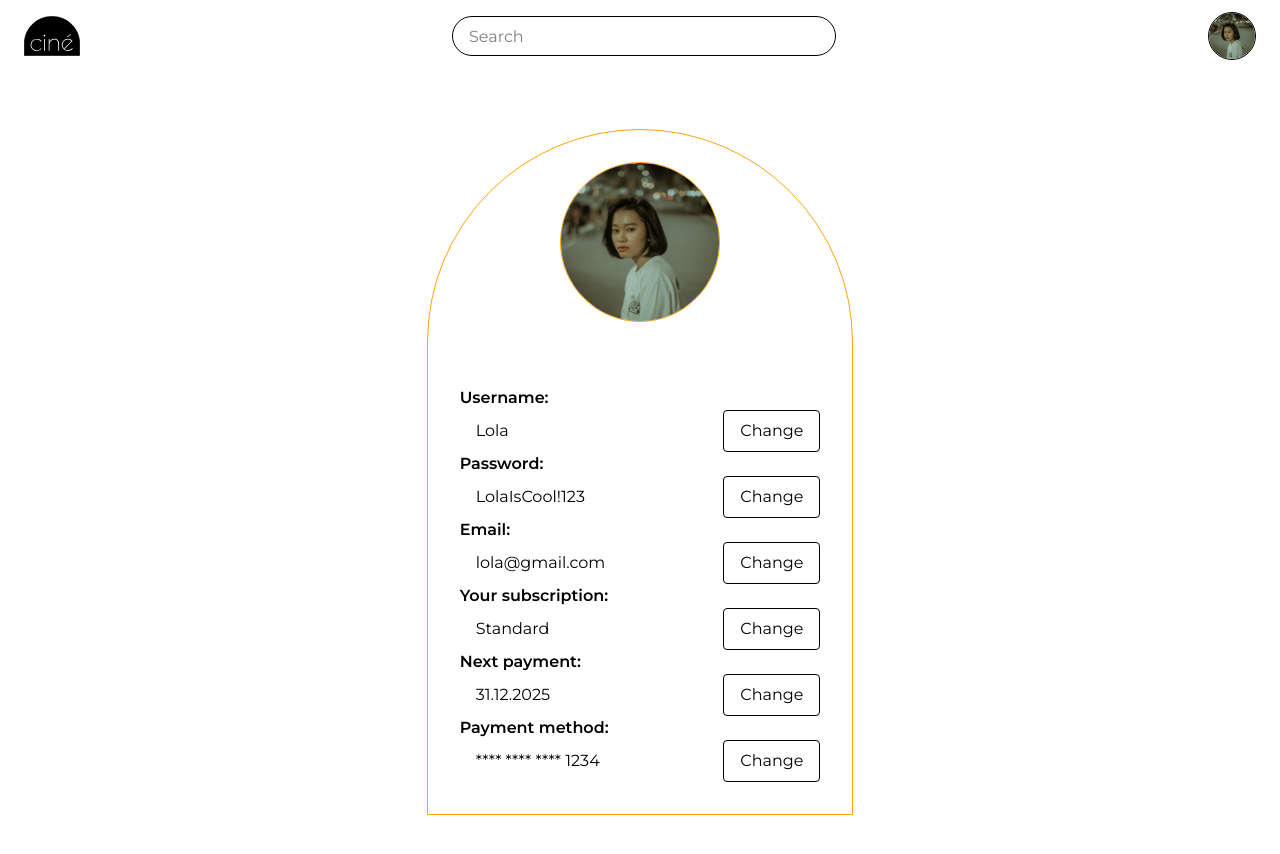
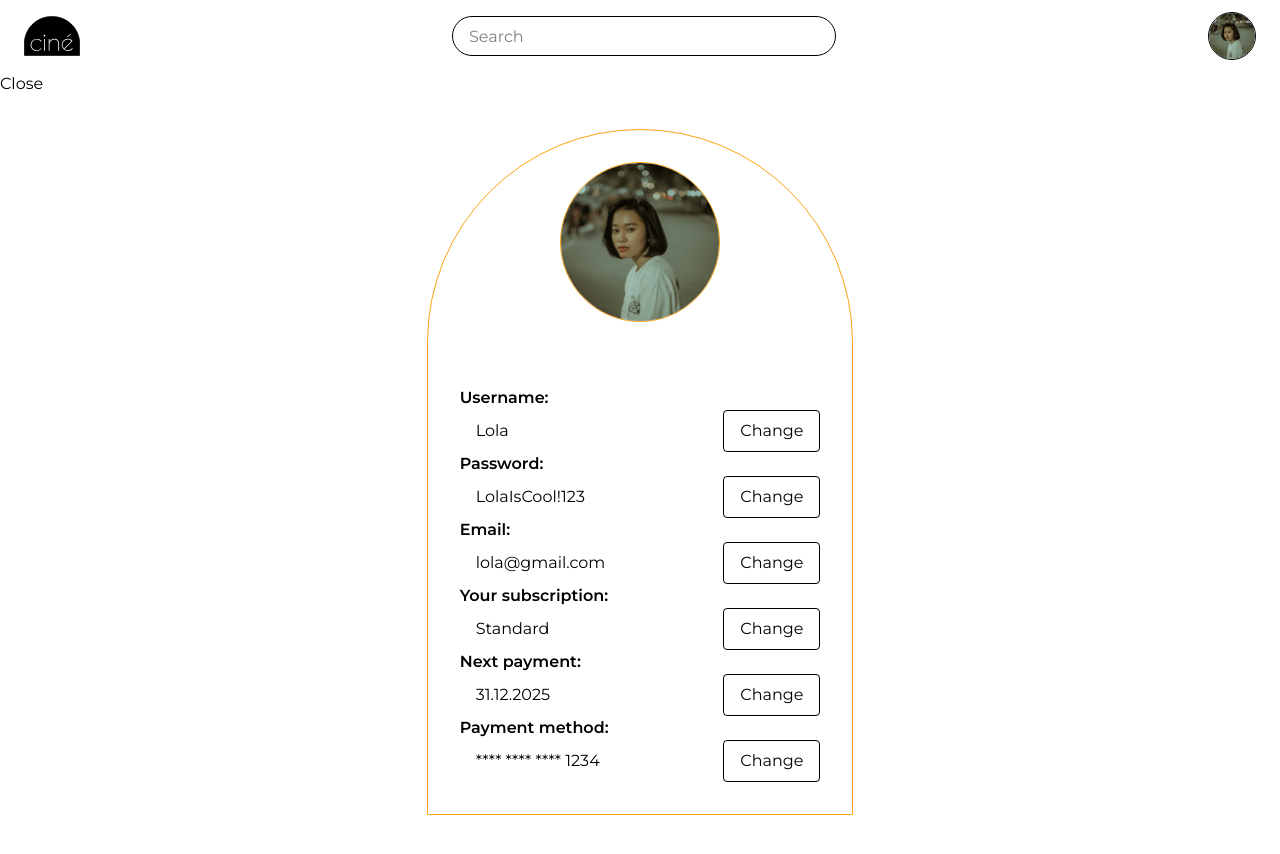
Before and after one commit to AnnaAWojtowicz/cine, a React (Vite) app: page / in a window 1280 px wide. Shown: the top 854 px of the page. Built offline with nearby package versions, Linux system fonts and the light colour scheme; a web font is replaced by a local one.

Commit message:
feat: integrate Modal component into Profile for enhanced user interaction

```diff
--- a/src/components/Modal.jsx
+++ b/src/components/Modal.jsx
@@ -3,8 +3,9 @@ export default function Modal({ children, isOpen, onClose }) {
 
 
     return (
-        <div className="">
-
-        </div>
+        <dialog className="" open>
+            {children}
+            <form method="dialog"><button>Close</button></form>
+        </dialog>
     )
 }
--- a/src/components/Profile.jsx
+++ b/src/components/Profile.jsx
@@ -1,6 +1,7 @@
 import profile from '../assets/img/profile.jpg';
 import ProfileDetails from './ProfileDetails.jsx';
 import Button from './Button.jsx';
+import Modal from './Modal.jsx';
 
 export default function Profile() {
 
@@ -8,6 +9,8 @@ export default function Profile() {
     let year = d.getFullYear();
 
     return (
+        <>
+            <Modal />
             <div className="flex justify-center items-center min-h-screen ">
                 <div className="flex flex-col justify-start w-1/3 min-w-[339px] min-h-[100px] bg-[var(--white-600)] text-[var(--black)] border-1 border-solid rounded-t-full border-[var(--orange-web)] space-y-8 p-8">
                     <div className="flex flex-col justify-center items-center">
@@ -26,5 +29,6 @@ export default function Profile() {
 
                 </div>
             </div>
+        </>
     )
 }
```
Lines whose indentation alone changed are shown as unchanged.
